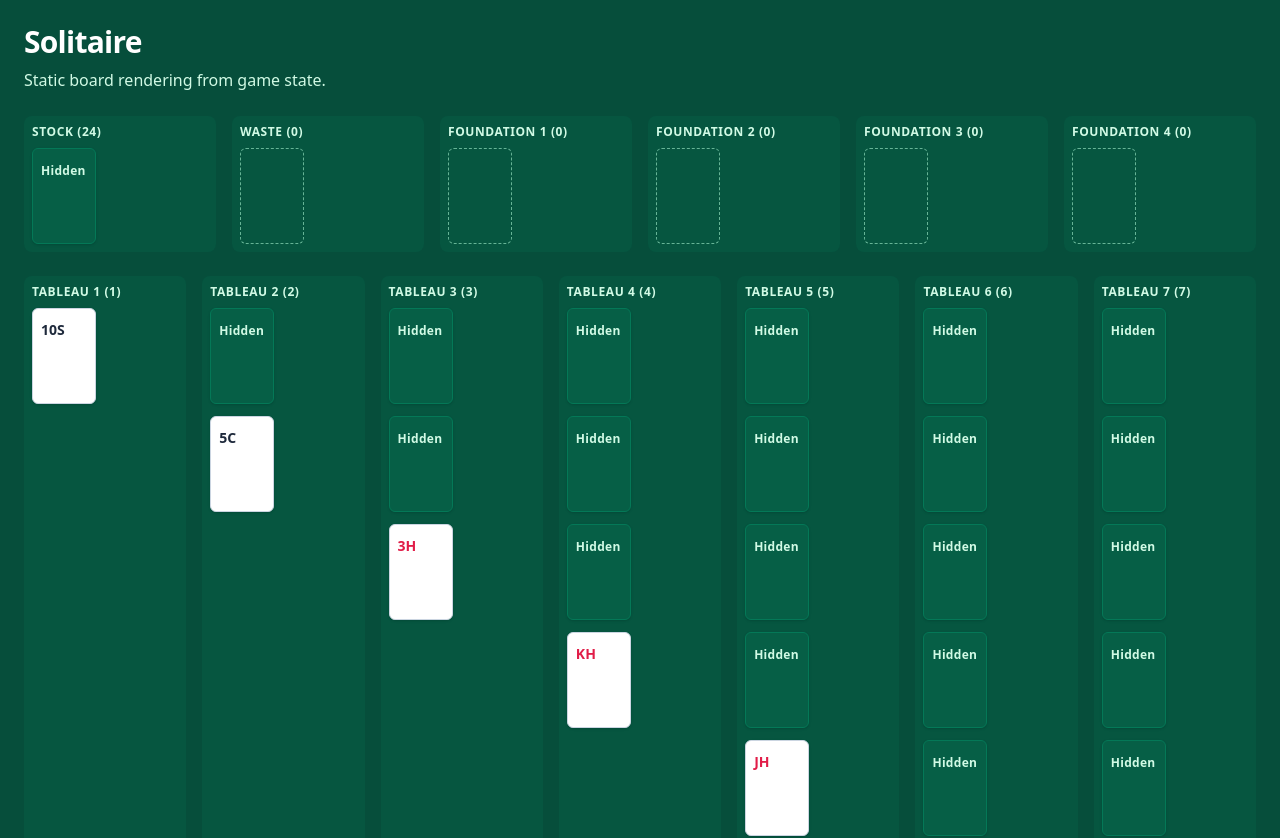
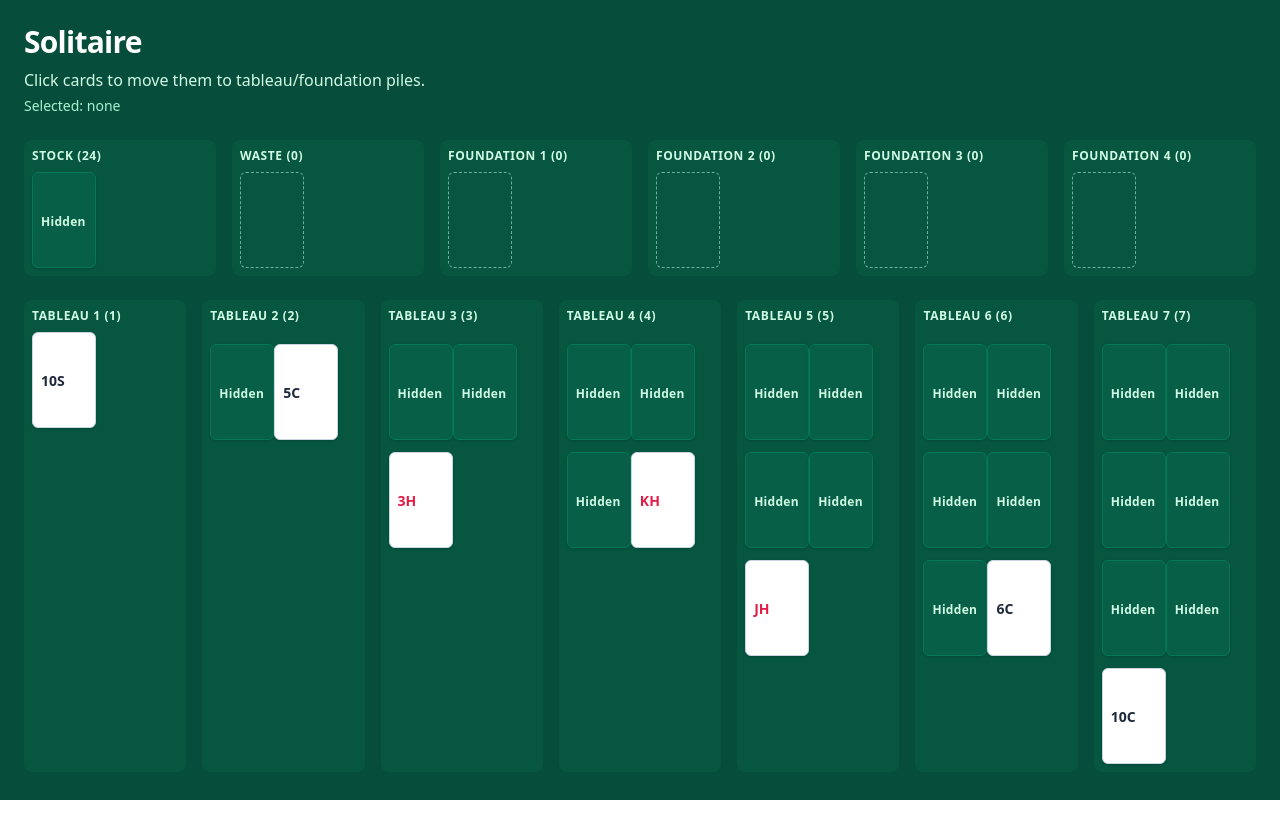
Before and after one commit to glitchcube/solitaire, a React (Vite) app: page / in a window 1280 px wide. Shown: the top 838 px of the page. After the commit the page ends 800 px from the top, so only its background shows below. Built offline with nearby package versions, Linux system fonts and the light colour scheme.

Commit message:
Fixing M6 - Click-to-move

```diff
--- a/src/App.tsx
+++ b/src/App.tsx
@@ -1,15 +1,129 @@
-import { useMemo } from 'react';
+import { useMemo, useState } from 'react';
 import { Board } from './components/board/Board';
+import { applyMove, drawFromStock, recycleWasteToStock } from './game/engine';
 import { dealInitialBoard, createDeck, shuffleDeck } from './game/setup';
+import type { GameState, Location, Move } from './types/game';
 
-function App() {
-  const state = useMemo(() => dealInitialBoard(shuffleDeck(createDeck())), []);
+type AppProps = {
+  initialState?: GameState;
+};
+
+function isSameLocation(a: Location | null, b: Location): boolean {
+  return a?.pileKind === b.pileKind && a?.pileIndex === b.pileIndex && a?.cardIndex === b.cardIndex;
+}
+
+function selectionLabel(selection: Location | null): string {
+  if (!selection) {
+    return 'none';
+  }
+
+  const pile =
+    selection.pileIndex === undefined
+      ? selection.pileKind
+      : `${selection.pileKind}-${selection.pileIndex}`;
+  if (selection.cardIndex === undefined) {
+    return pile;
+  }
+
+  return `${pile}@${selection.cardIndex}`;
+}
+
+function App({ initialState }: AppProps) {
+  const defaultState = useMemo(() => dealInitialBoard(shuffleDeck(createDeck())), []);
+  const [state, setState] = useState<GameState>(initialState ?? defaultState);
+  const [selected, setSelected] = useState<Location | null>(null);
+  const [feedback, setFeedback] = useState<string>('');
+
+  function canSelectSource(location: Location): boolean {
+    if (location.pileKind === 'tableau') {
+      if (location.pileIndex === undefined || location.cardIndex === undefined) {
+        return false;
+      }
+
+      const card = state.tableau[location.pileIndex]?.cards[location.cardIndex];
+      return Boolean(card?.faceUp);
+    }
+
+    if (location.pileKind === 'waste') {
+      return state.waste.cards.length > 0;
+    }
+
+    return false;
+  }
+
+  function handleCardClick(location: Location): void {
+    if (!canSelectSource(location)) {
+      return;
+    }
+
+    setFeedback('');
+    setSelected((current) => (isSameLocation(current, location) ? null : location));
+  }
+
+  function handlePileClick(destination: Location): void {
+    setFeedback('');
+
+    if (destination.pileKind === 'stock') {
+      setSelected(null);
+      setState((current) =>
+        current.stock.cards.length > 0 ? drawFromStock(current) : recycleWasteToStock(current)
+      );
+      return;
+    }
+
+    if (!selected) {
+      return;
+    }
+
+    if (
+      selected.pileKind === destination.pileKind &&
+      selected.pileIndex === destination.pileIndex
+    ) {
+      setSelected(null);
+      return;
+    }
+
+    if (destination.pileKind !== 'tableau' && destination.pileKind !== 'foundation') {
+      setFeedback('Invalid destination. Choose a tableau or foundation pile.');
+      return;
+    }
+
+    const move: Move = {
+      from: selected,
+      to: {
+        pileKind: destination.pileKind,
+        pileIndex: destination.pileIndex
+      }
+    };
+
+    setState((current) => {
+      const next = applyMove(current, move);
+      if (next === current) {
+        setFeedback('Invalid move.');
+      } else {
+        setSelected(null);
+      }
+
+      return next;
+    });
+  }
 
   return (
     <main className="min-h-screen bg-emerald-900 p-6 text-white">
       <h1 className="text-3xl font-semibold tracking-tight">Solitaire</h1>
-      <p className="mt-2 text-emerald-100">Static board rendering from game state.</p>
-      <Board state={state} />
+      <p className="mt-2 text-emerald-100">Click cards to move them to tableau/foundation piles.</p>
+      <p className="mt-1 text-sm text-emerald-200">Selected: {selectionLabel(selected)}</p>
+      {feedback ? (
+        <p className="mt-2 rounded bg-rose-900/60 px-3 py-2 text-sm text-rose-100" role="status">
+          {feedback}
+        </p>
+      ) : null}
+      <Board
+        state={state}
+        selected={selected}
+        onCardClick={handleCardClick}
+        onPileClick={handlePileClick}
+      />
     </main>
   );
 }
--- a/src/components/board/Board.tsx
+++ b/src/components/board/Board.tsx
@@ -1,22 +1,40 @@
-import type { GameState } from '../../types/game';
+import type { GameState, Location } from '../../types/game';
 import { PileView } from './PileView';
 
 type BoardProps = {
   state: GameState;
+  selected?: Location | null;
+  onCardClick?: (location: Location) => void;
+  onPileClick?: (location: Location) => void;
 };
 
-export function Board({ state }: BoardProps) {
+export function Board({ state, selected = null, onCardClick, onPileClick }: BoardProps) {
   return (
     <div className="mt-6 space-y-6" data-testid="board-root">
       <section className="grid grid-cols-2 gap-4 lg:grid-cols-6">
-        <PileView pile={state.stock} title="Stock" />
-        <PileView pile={state.waste} title="Waste" />
+        <PileView
+          pile={state.stock}
+          title="Stock"
+          selected={selected}
+          onCardClick={onCardClick}
+          onPileClick={onPileClick}
+        />
+        <PileView
+          pile={state.waste}
+          title="Waste"
+          selected={selected}
+          onCardClick={onCardClick}
+          onPileClick={onPileClick}
+        />
         {state.foundations.map((pile, index) => (
           <PileView
             key={`foundation-${index}`}
             pile={pile}
             title={`Foundation ${index + 1}`}
             index={index}
+            selected={selected}
+            onCardClick={onCardClick}
+            onPileClick={onPileClick}
           />
         ))}
       </section>
@@ -28,6 +46,9 @@ export function Board({ state }: BoardProps) {
             pile={pile}
             title={`Tableau ${index + 1}`}
             index={index}
+            selected={selected}
+            onCardClick={onCardClick}
+            onPileClick={onPileClick}
           />
         ))}
       </section>
--- a/src/components/board/PileView.tsx
+++ b/src/components/board/PileView.tsx
@@ -1,22 +1,45 @@
-import type { Pile } from '../../types/game';
+import type { Location, Pile } from '../../types/game';
 import { CardView } from '../card/CardView';
 
 type PileViewProps = {
   pile: Pile;
   title: string;
   index?: number;
+  selected?: Location | null;
+  onCardClick?: (location: Location) => void;
+  onPileClick?: (location: Location) => void;
 };
 
 function topCard(pile: Pile) {
   return pile.cards[pile.cards.length - 1];
 }
 
-export function PileView({ pile, title, index }: PileViewProps) {
+function isSelected(selected: Location | null | undefined, location: Location): boolean {
+  return (
+    selected?.pileKind === location.pileKind &&
+    selected?.pileIndex === location.pileIndex &&
+    selected?.cardIndex === location.cardIndex
+  );
+}
+
+export function PileView({
+  pile,
+  title,
+  index,
+  selected = null,
+  onCardClick,
+  onPileClick
+}: PileViewProps) {
   const pileId = index === undefined ? pile.kind : `${pile.kind}-${index}`;
+  const pileLocation: Location = { pileKind: pile.kind, pileIndex: index };
 
   if (pile.kind === 'tableau') {
     return (
-      <section data-testid={`pile-${pileId}`} className="min-h-36 rounded-lg bg-emerald-800/50 p-2">
+      <section
+        data-testid={`pile-${pileId}`}
+        className="min-h-36 rounded-lg bg-emerald-800/50 p-2"
+        onClick={() => onPileClick?.(pileLocation)}
+      >
         <header className="mb-2 text-xs font-semibold uppercase tracking-wider text-emerald-100">
           {title} ({pile.cards.length})
         </header>
@@ -24,8 +47,23 @@ export function PileView({ pile, title, index }: PileViewProps) {
           <div className="h-24 w-16 rounded-md border border-dashed border-emerald-200/60" />
         ) : (
           <div className="space-y-3">
-            {pile.cards.map((card) => (
-              <CardView key={card.id} card={card} />
+            {pile.cards.map((card, cardIndex) => (
+              <CardView
+                key={card.id}
+                card={card}
+                isSelected={isSelected(selected, {
+                  pileKind: 'tableau',
+                  pileIndex: index,
+                  cardIndex
+                })}
+                onClick={() =>
+                  onCardClick?.({
+                    pileKind: 'tableau',
+                    pileIndex: index,
+                    cardIndex
+                  })
+                }
+              />
             ))}
           </div>
         )}
@@ -36,12 +74,30 @@ export function PileView({ pile, title, index }: PileViewProps) {
   const card = topCard(pile);
 
   return (
-    <section data-testid={`pile-${pileId}`} className="rounded-lg bg-emerald-800/50 p-2">
+    <section
+      data-testid={`pile-${pileId}`}
+      className="rounded-lg bg-emerald-800/50 p-2"
+      onClick={() => onPileClick?.(pileLocation)}
+    >
       <header className="mb-2 text-xs font-semibold uppercase tracking-wider text-emerald-100">
         {title} ({pile.cards.length})
       </header>
       {card ? (
-        <CardView card={card} />
+        <CardView
+          card={card}
+          isSelected={isSelected(selected, {
+            pileKind: pile.kind,
+            pileIndex: index,
+            cardIndex: pile.cards.length - 1
+          })}
+          onClick={() =>
+            onCardClick?.({
+              pileKind: pile.kind,
+              pileIndex: index,
+              cardIndex: pile.cards.length - 1
+            })
+          }
+        />
       ) : (
         <div className="h-24 w-16 rounded-md border border-dashed border-emerald-200/60" />
       )}
--- a/src/components/card/CardView.tsx
+++ b/src/components/card/CardView.tsx
@@ -29,33 +29,46 @@ function rankLabel(rank: Card['rank']): string {
 
 type CardViewProps = {
   card: Card;
+  isSelected?: boolean;
+  onClick?: () => void;
 };
 
-export function CardView({ card }: CardViewProps) {
+export function CardView({ card, isSelected = false, onClick }: CardViewProps) {
   const isRed = card.suit === 'hearts' || card.suit === 'diamonds';
+  const ringClass = isSelected ? 'ring-2 ring-amber-300 ring-offset-2 ring-offset-emerald-900' : '';
 
   if (!card.faceUp) {
     return (
-      <article
+      <button
+        type="button"
         data-testid={`card-${card.id}`}
         data-face-up="false"
-        className="h-24 w-16 rounded-md border border-emerald-700 bg-emerald-800 p-2 shadow"
+        className={`h-24 w-16 rounded-md border border-emerald-700 bg-emerald-800 p-2 text-left shadow ${ringClass}`}
+        onClick={(event) => {
+          event.stopPropagation();
+          onClick?.();
+        }}
       >
         <span className="text-xs font-semibold tracking-wide text-emerald-100">Hidden</span>
-      </article>
+      </button>
     );
   }
 
   return (
-    <article
+    <button
+      type="button"
       data-testid={`card-${card.id}`}
       data-face-up="true"
-      className="h-24 w-16 rounded-md border border-slate-300 bg-white p-2 shadow"
+      className={`h-24 w-16 rounded-md border border-slate-300 bg-white p-2 text-left shadow ${ringClass}`}
+      onClick={(event) => {
+        event.stopPropagation();
+        onClick?.();
+      }}
     >
       <span className={`text-sm font-bold ${isRed ? 'text-rose-600' : 'text-slate-800'}`}>
         {rankLabel(card.rank)}
         {SUIT_LABEL[card.suit]}
       </span>
-    </article>
+    </button>
   );
 }
```
Also changed, not shown: 2 other files (tests, documents, lock files or other folders).
